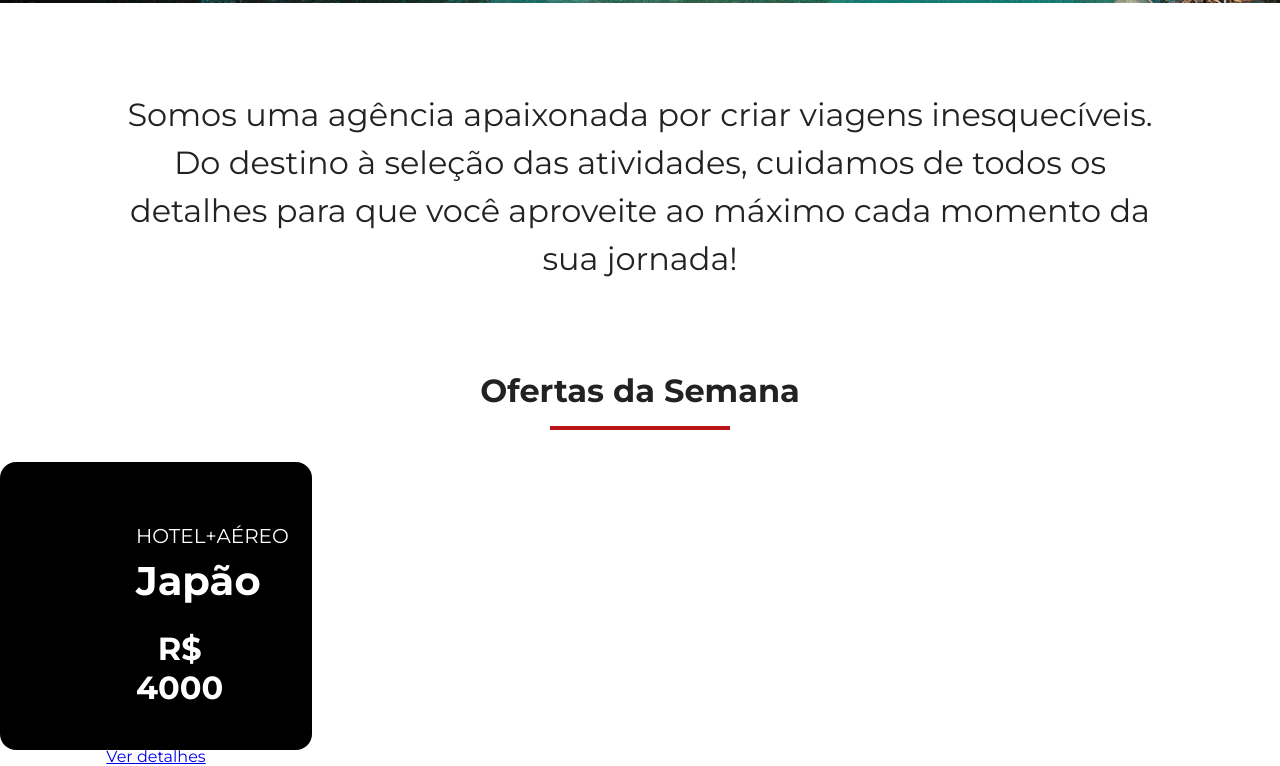
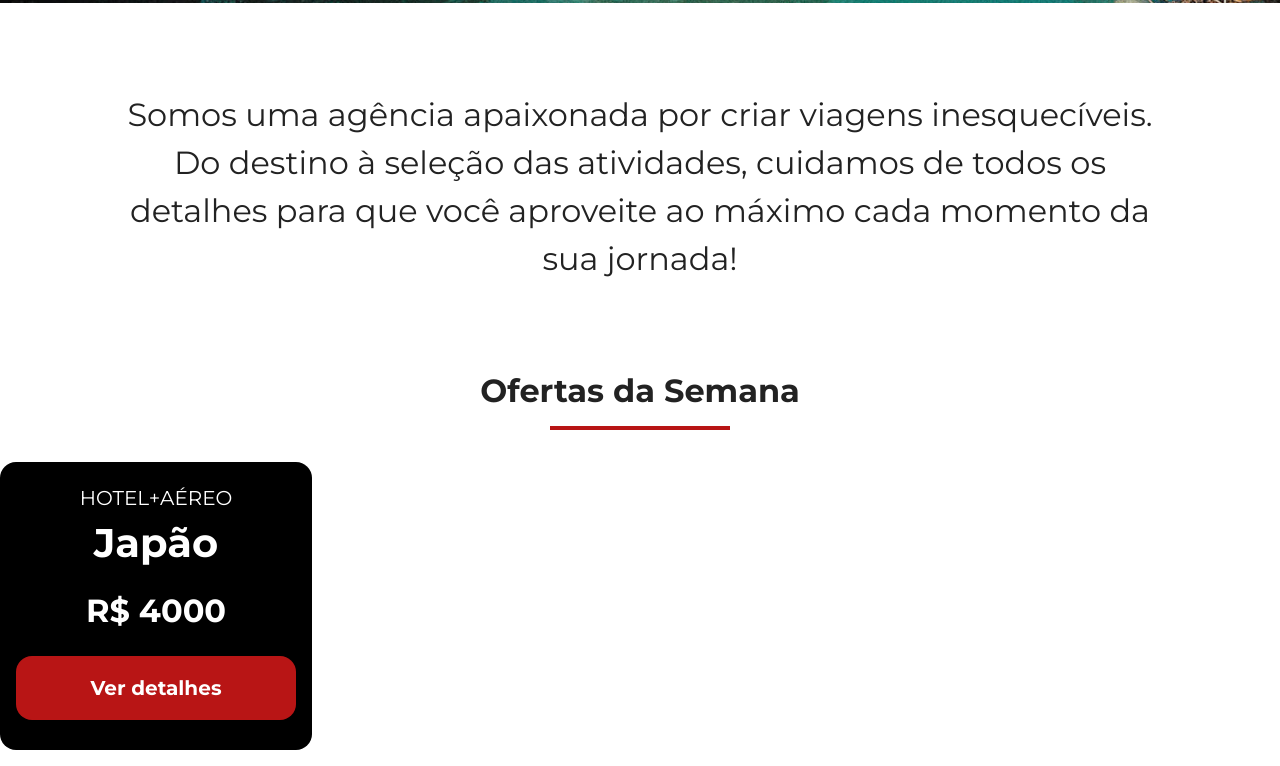
Before and after one commit to Germanovidal/jornada-viagens, a plain HTML site: page index.html in a window 1280 px wide. Shown: the part 757-1523 px from the top of the page. Drawn offline with Linux system fonts and the light colour scheme.

Commit message:
Finaliza estilos do botao

```diff
--- a/css/global.css
+++ b/css/global.css
@@ -47,8 +47,27 @@ body {
   margin: 16px auto 32px;
 }
 
+.button {
+  width: 280px;
+  height: 64px;
+  color: var(--text-secondary-color);
+  font-weight: var(--title-weight);
+  font-size: 20px;
+  background-color: var(--secondary-color);
+  border-radius: 16px;
+  display: inline-block;
+  text-decoration: none;
+  line-height: 64px;
+}
+
 @media screen and (min-width: 768px) {
   .section-title h2 {
     font-size: 32px;
   }
 }
+
+@media screen and (min-width: 1024px) {
+  .button:hover {
+    background-color: var(--primary-color);
+  }
+}
--- a/css/offers.css
+++ b/css/offers.css
@@ -12,6 +12,8 @@
   display: block;
   background-color: transparent;
   position: static;
+  padding: 0;
+  margin-bottom: 24px;
 }
 
 .card header p {
```
